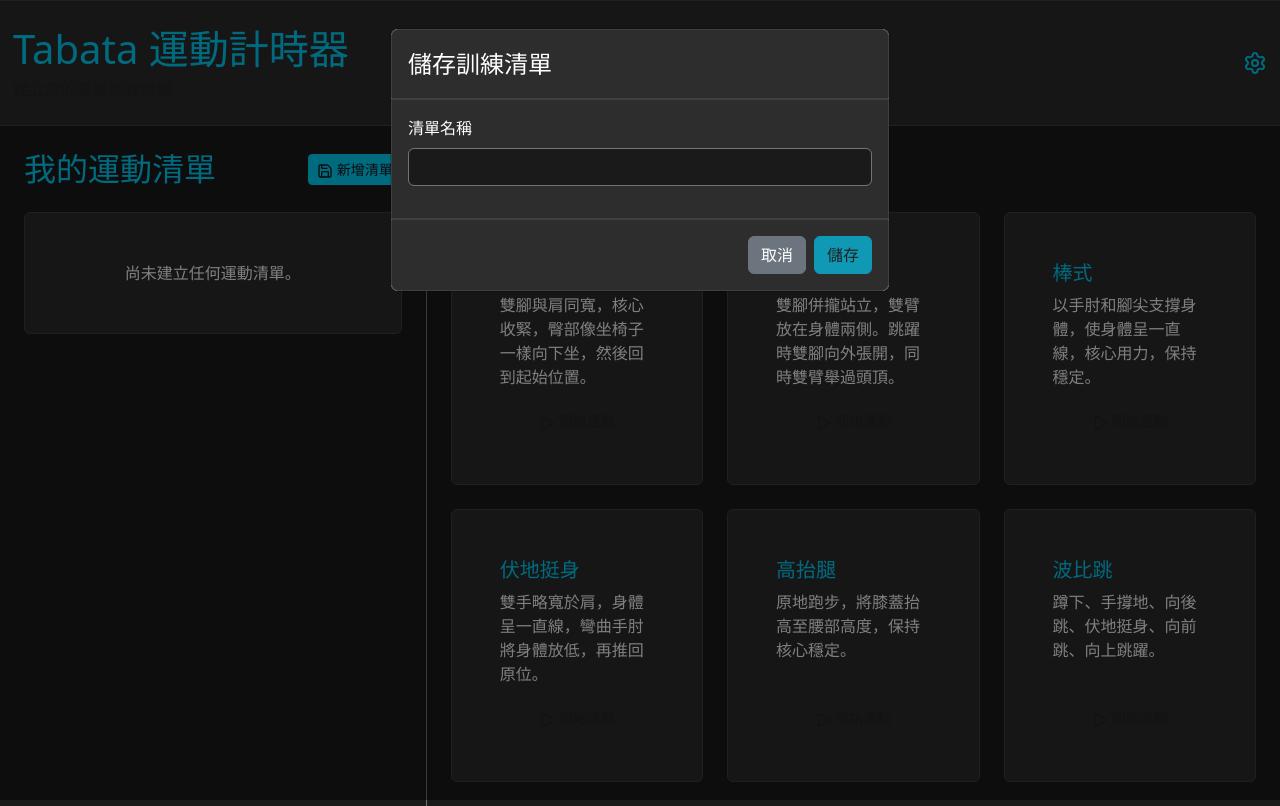
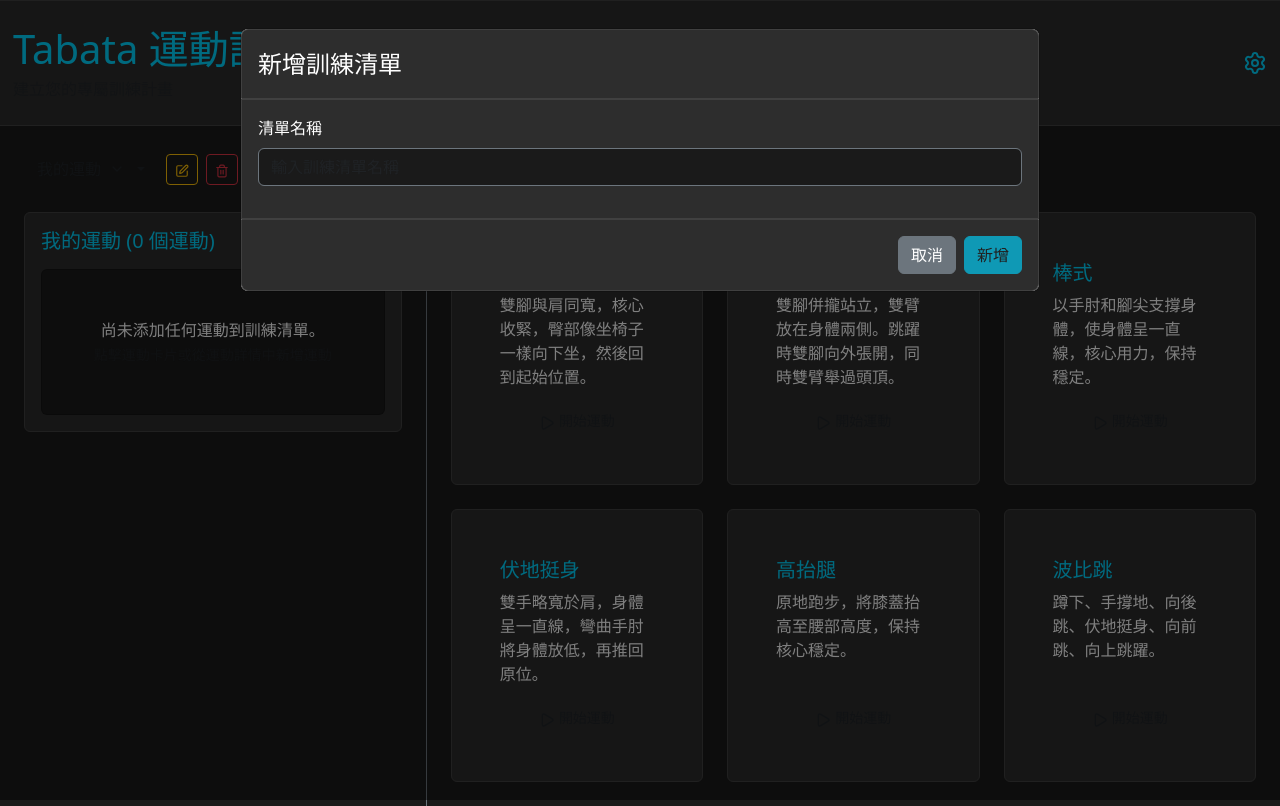
Before and after one commit to kirinchen/sparkfit-lab, a React (Vite) app: page / in a window 1280 px wide. Both pictures are taken after a click on the button "新增清單". Built offline with nearby package versions, Linux system fonts and the light colour scheme.

Commit message:
Update Logic

```diff
--- a/src/components/ActivityItemListView.tsx
+++ b/src/components/ActivityItemListView.tsx
@@ -1,7 +1,7 @@
 import React from 'react';
-import { Card, Row, Col, Button } from 'react-bootstrap';
-import { Play } from 'lucide-react';
+import { Row, Col } from 'react-bootstrap';
 import { useModelService } from '../hooks/useModelService';
+import ActivityItemView from './ActivityItemView';
 
 const ActivityItemListView: React.FC = () => {
   const { service } = useModelService();
@@ -13,29 +13,11 @@ const ActivityItemListView: React.FC = () => {
       <Row xs={1} md={2} lg={3} className="g-4">
         {exercises.map((exercise) => (
           <Col key={exercise.id}>
-            <Card
-              className="bg-dark-card text-white h-100 cursor-pointer"
-              onClick={() => service.handleExerciseClick(exercise)}
-              style={{ cursor: 'pointer' }}
-            >
-              <Card.Body className="d-flex flex-column">
-                <Card.Title className="text-cyan-custom">{exercise.name}</Card.Title>
-                <Card.Text className="flex-grow-1">
-                  {exercise.description}
-                </Card.Text>
-                <Button
-                  variant="outline-cyan-custom"
-                  size="sm"
-                  onClick={(e) => {
-                    e.stopPropagation();
-                    service.handleStartWorkout([exercise]);
-                  }}
-                >
-                  <Play size={16} className="me-1" />
-                  開始運動
-                </Button>
-              </Card.Body>
-            </Card>
+            <ActivityItemView
+              exercise={exercise}
+              onExerciseClick={(exercise) => service.handleExerciseClick(exercise)}
+              onStartWorkout={(exercise) => service.handleStartWorkout([exercise])}
+            />
           </Col>
         ))}
       </Row>
--- /dev/null
+++ b/src/components/ActivityItemView.tsx
@@ -0,0 +1,50 @@
+import React from 'react';
+import { Card, Button } from 'react-bootstrap';
+import { Play } from 'lucide-react';
+import type { Exercise } from '../services/ModelService';
+
+interface ActivityItemViewProps {
+  exercise: Exercise;
+  onExerciseClick?: (exercise: Exercise) => void;
+  onStartWorkout?: (exercise: Exercise) => void;
+  showStartButton?: boolean;
+  showClickable?: boolean;
+}
+
+const ActivityItemView: React.FC<ActivityItemViewProps> = ({
+  exercise,
+  onExerciseClick,
+  onStartWorkout,
+  showStartButton = true,
+  showClickable = true
+}) => {
+  return (
+    <Card
+      className={`bg-dark-card text-white h-100 ${showClickable ? 'cursor-pointer' : ''}`}
+      onClick={showClickable && onExerciseClick ? () => onExerciseClick(exercise) : undefined}
+      style={{ cursor: showClickable ? 'pointer' : 'default' }}
+    >
+      <Card.Body className="d-flex flex-column">
+        <Card.Title className="text-cyan-custom">{exercise.name}</Card.Title>
+        <Card.Text className="flex-grow-1">
+          {exercise.description}
+        </Card.Text>
+        {showStartButton && onStartWorkout && (
+          <Button
+            variant="outline-cyan-custom"
+            size="sm"
+            onClick={(e) => {
+              e.stopPropagation();
+              onStartWorkout(exercise);
+            }}
+          >
+            <Play size={16} className="me-1" />
+            開始運動
+          </Button>
+        )}
+      </Card.Body>
+    </Card>
+  );
+};
+
+export default ActivityItemView;
--- a/src/components/ExerciseModal.tsx
+++ b/src/components/ExerciseModal.tsx
@@ -1,14 +1,7 @@
 import React from 'react';
 import { Modal, Button } from 'react-bootstrap';
 import { Plus } from 'lucide-react';
-import type { Exercise } from '../services/ModelService';
-
-interface ExerciseModalProps {
-  show: boolean;
-  exercise: Exercise | null;
-  onHide: () => void;
-  onAddToWorkout: (exercise: Exercise) => void;
-}
+import { useModelService } from '../hooks/useModelService';
 
 // 火柴人動畫元件
 const StickFigureAnimation: React.FC<{ animationType: string }> = ({ animationType }) => {
@@ -45,18 +38,17 @@ const StickFigureAnimation: React.FC<{ animationType: string }> = ({ animationTy
   );
 };
 
-const ExerciseModal: React.FC<ExerciseModalProps> = ({
-  show,
-  exercise,
-  onHide,
-  onAddToWorkout
-}) => {
+const ExerciseModal: React.FC = () => {
+  const { service } = useModelService();
+  const show = service.getShowExerciseModal();
+  const exercise = service.getSelectedExercise();
+
   if (!exercise) return null;
 
   return (
     <Modal
       show={show}
-      onHide={onHide}
+      onHide={() => service.closeExerciseModal()}
       size="lg"
       className="text-white"
     >
@@ -78,14 +70,14 @@ const ExerciseModal: React.FC<ExerciseModalProps> = ({
         </div>
       </Modal.Body>
       <Modal.Footer className="bg-dark-card border-secondary">
-        <Button variant="secondary" onClick={onHide}>
+        <Button variant="secondary" onClick={() => service.closeExerciseModal()}>
           關閉
         </Button>
         <Button
           variant="cyan-custom"
           onClick={() => {
-            onAddToWorkout(exercise);
-            onHide();
+            service.handleAddToWorkout(exercise);
+            service.closeExerciseModal();
           }}
         >
           <Plus size={16} className="me-1" />
--- a/src/components/WorkoutListView.tsx
+++ b/src/components/WorkoutListView.tsx
@@ -1,28 +1,50 @@
 import React, { useState, useEffect } from 'react';
-import { Card, ListGroup, Button, Modal, Form } from 'react-bootstrap';
-import { Play, Trash2, Edit, Save, X } from 'lucide-react';
+import { Card, ListGroup, Button, Modal, Form, Dropdown } from 'react-bootstrap';
+import { Play, Trash2, Edit, Plus, ChevronDown } from 'lucide-react';
 import { useModelService } from '../hooks/useModelService';
-import type { Exercise, SavedWorkout } from '../services/ModelService';
+import type { SavedWorkout } from '../services/ModelService';
 
 const WorkoutListView: React.FC = () => {
   const { service } = useModelService();
   const [savedWorkouts, setSavedWorkouts] = useState<SavedWorkout[]>([]);
-  const [showSaveModal, setShowSaveModal] = useState(false);
+  const [showAddModal, setShowAddModal] = useState(false);
   const [workoutName, setWorkoutName] = useState('');
-  const [selectedExercises, setSelectedExercises] = useState<Exercise[]>([]);
   const [editingWorkout, setEditingWorkout] = useState<SavedWorkout | null>(null);
+  const [selectedWorkoutId, setSelectedWorkoutId] = useState<number | null>(null);
+
+  // 從 ModelService 獲取選中的運動清單
+  const selectedExercises = service.getSelectedExercises();
+
+  // 獲取當前選中的清單
+  const selectedWorkout = savedWorkouts.find(w => w.id === selectedWorkoutId);
+  const currentExercises = selectedWorkout ? selectedWorkout.exercises : selectedExercises;
+  const currentWorkoutName = selectedWorkout ? selectedWorkout.name : '我的運動';
 
   // 載入已儲存的訓練清單
   useEffect(() => {
     const saved = localStorage.getItem('tabataWorkouts');
     if (saved) {
-      setSavedWorkouts(JSON.parse(saved));
+      const workouts = JSON.parse(saved);
+      setSavedWorkouts(workouts);
+      // 如果有清單，預設選中第一個
+      if (workouts.length > 0 && !selectedWorkoutId) {
+        setSelectedWorkoutId(workouts[0].id);
+      }
     }
   }, []);
 
-  // 儲存訓練清單到 localStorage
-  const saveWorkout = () => {
-    if (workoutName.trim() && selectedExercises.length > 0) {
+  // 切換選中的清單
+  const handleWorkoutSelect = (workoutId: number) => {
+    setSelectedWorkoutId(workoutId);
+    const workout = savedWorkouts.find(w => w.id === workoutId);
+    if (workout) {
+      service.setSelectedExercises(workout.exercises);
+    }
+  };
+
+  // 新增訓練清單
+  const addWorkout = () => {
+    if (workoutName.trim()) {
       const newWorkout = {
         id: Date.now(),
         name: workoutName,
@@ -31,30 +53,19 @@ const WorkoutListView: React.FC = () => {
       const updatedWorkouts = [...savedWorkouts, newWorkout];
       setSavedWorkouts(updatedWorkouts);
       localStorage.setItem('tabataWorkouts', JSON.stringify(updatedWorkouts));
-      setShowSaveModal(false);
+      setShowAddModal(false);
       setWorkoutName('');
-      setSelectedExercises([]);
+      service.clearSelectedExercises();
+      // 自動選中新建立的清單
+      setSelectedWorkoutId(newWorkout.id);
     }
   };
 
-  // 刪除訓練清單
-  const deleteWorkout = (id: number) => {
-    const updatedWorkouts = savedWorkouts.filter(w => w.id !== id);
-    setSavedWorkouts(updatedWorkouts);
-    localStorage.setItem('tabataWorkouts', JSON.stringify(updatedWorkouts));
-  };
 
-  // 編輯訓練清單
-  const editWorkout = (workout: SavedWorkout) => {
-    setEditingWorkout(workout);
-    setWorkoutName(workout.name);
-    setSelectedExercises(workout.exercises);
-    setShowSaveModal(true);
-  };
 
   // 更新訓練清單
   const updateWorkout = () => {
-    if (editingWorkout && workoutName.trim() && selectedExercises.length > 0) {
+    if (editingWorkout && workoutName.trim()) {
       const updatedWorkouts = savedWorkouts.map(w =>
         w.id === editingWorkout.id
           ? { ...w, name: workoutName, exercises: selectedExercises }
@@ -62,88 +73,153 @@ const WorkoutListView: React.FC = () => {
       );
       setSavedWorkouts(updatedWorkouts);
       localStorage.setItem('tabataWorkouts', JSON.stringify(updatedWorkouts));
-      setShowSaveModal(false);
+      setShowAddModal(false);
       setWorkoutName('');
-      setSelectedExercises([]);
+      service.clearSelectedExercises();
       setEditingWorkout(null);
     }
   };
 
+  // 關閉 Modal 時清空狀態
+  const handleCloseModal = () => {
+    setShowAddModal(false);
+    setWorkoutName('');
+    service.clearSelectedExercises();
+    setEditingWorkout(null);
+  };
+
   return (
     <div className="bg-dark-custom p-4">
+      {/* Header Bar */}
       <div className="d-flex justify-content-between align-items-center mb-4">
-        <h2 className="text-cyan-custom mb-0">我的運動清單</h2>
-        <Button
-          variant="cyan-custom"
-          size="sm"
-          onClick={() => setShowSaveModal(true)}
+        <div className="d-flex align-items-center gap-2">
+          {/* 下拉式選單 */}
+          <Dropdown>
+            <Dropdown.Toggle
+              variant="outline-cyan-custom"
+              className="d-flex align-items-center gap-2"
             >
-          <Save size={16} className="me-1" />
-          新增清單
-        </Button>
-      </div>
+              {currentWorkoutName}
+              <ChevronDown size={16} />
+            </Dropdown.Toggle>
 
-      {savedWorkouts.length === 0 ? (
-        <Card className="bg-dark-card text-white">
-          <Card.Body className="text-center">
-            <p className="mb-0">尚未建立任何運動清單。</p>
-          </Card.Body>
-        </Card>
-      ) : (
-        <ListGroup>
+            <Dropdown.Menu className="bg-dark-card border-secondary">
+              <Dropdown.Item
+                onClick={() => {
+                  setSelectedWorkoutId(null);
+                  service.clearSelectedExercises();
+                }}
+                className={`text-white ${!selectedWorkoutId ? 'bg-cyan-custom' : 'hover:bg-dark-custom'}`}
+              >
+                我的運動 ({selectedExercises.length} 個運動)
+              </Dropdown.Item>
               {savedWorkouts.map((workout) => (
-            <ListGroup.Item
+                <Dropdown.Item
                   key={workout.id}
-              className="bg-dark-card text-white border-secondary"
+                  onClick={() => handleWorkoutSelect(workout.id)}
+                  className={`text-white ${selectedWorkoutId === workout.id ? 'bg-cyan-custom' : 'hover:bg-dark-custom'}`}
                 >
-              <div className="d-flex justify-content-between align-items-center">
-                <div>
-                  <h6 className="mb-1">{workout.name}</h6>
-                  <small className="text-muted">{workout.exercises.length} 個運動</small>
-                </div>
-                <div className="d-flex gap-2">
-                  <Button
-                    variant="outline-success"
-                    size="sm"
-                    onClick={() => service.handleStartWorkout(workout.exercises)}
-                  >
-                    <Play size={14} />
-                  </Button>
+                  {workout.name} ({workout.exercises.length} 個運動)
+                </Dropdown.Item>
+              ))}
+            </Dropdown.Menu>
+          </Dropdown>
+
           <Button
             variant="outline-warning"
             size="sm"
-                    onClick={() => editWorkout(workout)}
+            onClick={() => setShowAddModal(true)}
           >
             <Edit size={14} />
           </Button>
           <Button
             variant="outline-danger"
             size="sm"
-                    onClick={() => deleteWorkout(workout.id)}
+            onClick={() => {
+              // 清空所有訓練清單
+              setSavedWorkouts([]);
+              setSelectedWorkoutId(null);
+              service.clearSelectedExercises();
+              localStorage.removeItem('tabataWorkouts');
+            }}
           >
             <Trash2 size={14} />
           </Button>
+        </div>
+        <Button
+          variant="cyan-custom"
+          size="sm"
+          onClick={() => setShowAddModal(true)}
+        >
+          <Plus size={16} className="me-1" />
+          新增清單
+        </Button>
+      </div>
+
+      {/* Exercises List */}
+      <div className="bg-dark-card rounded p-3">
+        <h5 className="text-cyan-custom mb-3">
+          {currentWorkoutName} ({currentExercises.length} 個運動)
+        </h5>
+
+        {currentExercises.length === 0 ? (
+          <Card className="bg-dark-custom text-white">
+            <Card.Body className="text-center">
+              <p className="mb-0">
+                {selectedWorkout ? '此清單中沒有運動項目。' : '尚未添加任何運動到訓練清單。'}
+              </p>
+              <small className="text-muted">
+                {selectedWorkout ? '點擊運動卡片或從運動詳情中新增運動到此清單' : '點擊運動卡片或從運動詳情中新增運動'}
+              </small>
+            </Card.Body>
+          </Card>
+        ) : (
+          <ListGroup>
+            {currentExercises.map((exercise) => (
+              <ListGroup.Item
+                key={exercise.id}
+                className="bg-dark-custom text-white border-secondary"
+              >
+                <div className="d-flex justify-content-between align-items-center">
+                  <div className="flex-grow-1">
+                    <h6 className="mb-1 text-cyan-custom">{exercise.name}</h6>
+                    <p className="mb-0 text-muted small">{exercise.description}</p>
+                  </div>
+                  <div className="d-flex gap-2 ms-3">
+                    <Button
+                      variant="outline-success"
+                      size="sm"
+                      onClick={() => service.handleStartWorkout([exercise])}
+                    >
+                      <Play size={14} />
+                    </Button>
+                    {!selectedWorkout && (
+                      <Button
+                        variant="outline-danger"
+                        size="sm"
+                        onClick={() => service.removeFromSelectedExercises(exercise.id)}
+                      >
+                        <Trash2 size={14} />
+                      </Button>
+                    )}
                   </div>
                 </div>
               </ListGroup.Item>
             ))}
           </ListGroup>
         )}
+      </div>
 
-      {/* 儲存/編輯清單 Modal */}
+      {/* 新增/編輯清單 Modal */}
       <Modal
-        show={showSaveModal}
-        onHide={() => {
-          setShowSaveModal(false);
-          setWorkoutName('');
-          setSelectedExercises([]);
-          setEditingWorkout(null);
-        }}
+        show={showAddModal}
+        onHide={handleCloseModal}
+        size="lg"
         className="text-white"
       >
         <Modal.Header className="bg-dark-card border-secondary">
           <Modal.Title>
-            {editingWorkout ? '編輯訓練清單' : '儲存訓練清單'}
+            {editingWorkout ? '編輯訓練清單' : '新增訓練清單'}
           </Modal.Title>
         </Modal.Header>
         <Modal.Body className="bg-dark-card">
@@ -155,50 +231,24 @@ const WorkoutListView: React.FC = () => {
                 value={workoutName}
                 onChange={(e) => setWorkoutName(e.target.value)}
                 className="bg-dark-custom text-white border-secondary"
+                placeholder="輸入訓練清單名稱"
               />
             </Form.Group>
-            {selectedExercises.length > 0 && (
-              <Form.Group>
-                <Form.Label>已選擇的運動</Form.Label>
-                <ListGroup>
-                  {selectedExercises.map((exercise, index) => (
-                    <ListGroup.Item
-                      key={index}
-                      className="bg-dark-custom text-white border-secondary d-flex justify-content-between align-items-center"
-                    >
-                      {exercise.name}
-                      <Button
-                        variant="outline-danger"
-                        size="sm"
-                        onClick={() => setSelectedExercises(prev => prev.filter((_, i) => i !== index))}
-                      >
-                        <X size={12} />
-                      </Button>
-                    </ListGroup.Item>
-                  ))}
-                </ListGroup>
-              </Form.Group>
-            )}
           </Form>
         </Modal.Body>
         <Modal.Footer className="bg-dark-card border-secondary">
           <Button
             variant="secondary"
-            onClick={() => {
-              setShowSaveModal(false);
-              setWorkoutName('');
-              setSelectedExercises([]);
-              setEditingWorkout(null);
-            }}
+            onClick={handleCloseModal}
           >
             取消
           </Button>
           <Button
             variant="cyan-custom"
-            onClick={editingWorkout ? updateWorkout : saveWorkout}
-            disabled={!workoutName.trim() || selectedExercises.length === 0}
+            onClick={editingWorkout ? updateWorkout : addWorkout}
+            disabled={!workoutName.trim()}
           >
-            {editingWorkout ? '更新' : '儲存'}
+            {editingWorkout ? '更新' : '新增'}
           </Button>
         </Modal.Footer>
       </Modal>
--- a/src/services/ModelService.ts
+++ b/src/services/ModelService.ts
@@ -84,7 +84,7 @@ class ModelService {
     this.notify();
   }
 
-  // 取得選中的運動
+  // 取得選中的運動（如果為空則返回空陣列）
   public getSelectedExercises(): Exercise[] {
     return this.selectedExercises;
   }
@@ -117,6 +117,27 @@ class ModelService {
     this.notify();
   }
 
+  // 添加運動到選中清單
+  public addToSelectedExercises(exercise: Exercise) {
+    // 檢查是否已經存在
+    if (!this.selectedExercises.find(e => e.id === exercise.id)) {
+      this.selectedExercises = [...this.selectedExercises, exercise];
+      this.notify();
+    }
+  }
+
+  // 從選中清單移除運動
+  public removeFromSelectedExercises(exerciseId: number) {
+    this.selectedExercises = this.selectedExercises.filter(e => e.id !== exerciseId);
+    this.notify();
+  }
+
+  // 清空選中清單
+  public clearSelectedExercises() {
+    this.selectedExercises = [];
+    this.notify();
+  }
+
   // 處理運動點擊
   public handleExerciseClick(exercise: Exercise) {
     this.setSelectedExercise(exercise);
@@ -125,8 +146,8 @@ class ModelService {
 
   // 處理新增運動到訓練清單
   public handleAddToWorkout(exercise: Exercise) {
-    // 這裡可以實現將運動添加到臨時清單的邏輯
-    console.log('Added exercise to workout:', exercise.name);
+    this.addToSelectedExercises(exercise);
+    console.log('Added exercise to selected exercises:', exercise.name);
   }
 
   // 處理開始訓練
```
Also changed, not shown: src/App.tsx (+1 -8 lines). Lines whose indentation alone changed are shown as unchanged.
